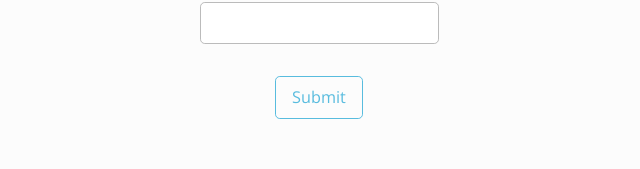
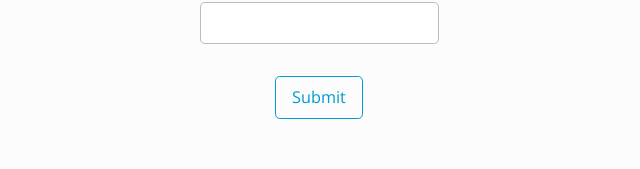
Before and after one commit to kimfucious/netlify-forms-formik, a React (Create React App) app: page / in a window 1280 px wide. Shown: the part 475-644 px from the top of the page, without its empty margins (321-961 px from the left). Built offline with nearby package versions, Linux system fonts and the light colour scheme.

Commit message:
pass isSubmitting prop to renderButton func

```diff
--- a/src/FormikForm.js
+++ b/src/FormikForm.js
@@ -7,7 +7,7 @@ export default () => {
   const [msgSent, setMsgSent] = useState(false);
   const [errMsg, setErrMsg] = useState(false);
 
-  const renderButton = () => {
+  const renderButton = isSubmitting => {
     if (errMsg) {
       return (
         <button
@@ -33,7 +33,7 @@ export default () => {
         <button
           className="btn btn-lg btn-outline-info m-3"
           type="submit"
-          disabled
+          disabled={isSubmitting}
         >
           Submit
         </button>
@@ -138,7 +138,7 @@ export default () => {
                 component="div"
               />
             </div>
-            {renderButton()}
+            {renderButton(isSubmitting)}
             {errMsg ? <div className="text-danger">{errMsg}</div> : null}
           </Form>
         )}
```
